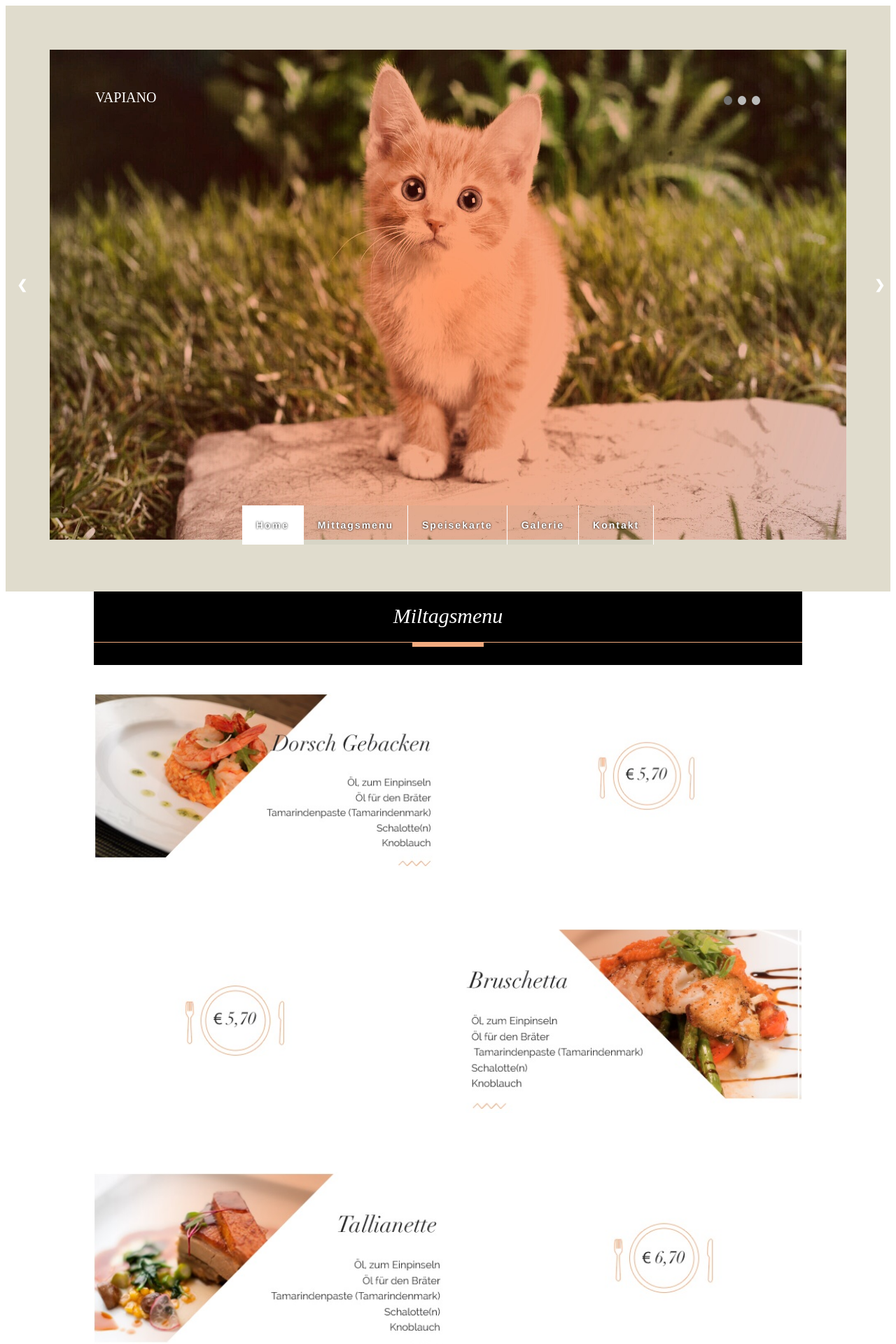
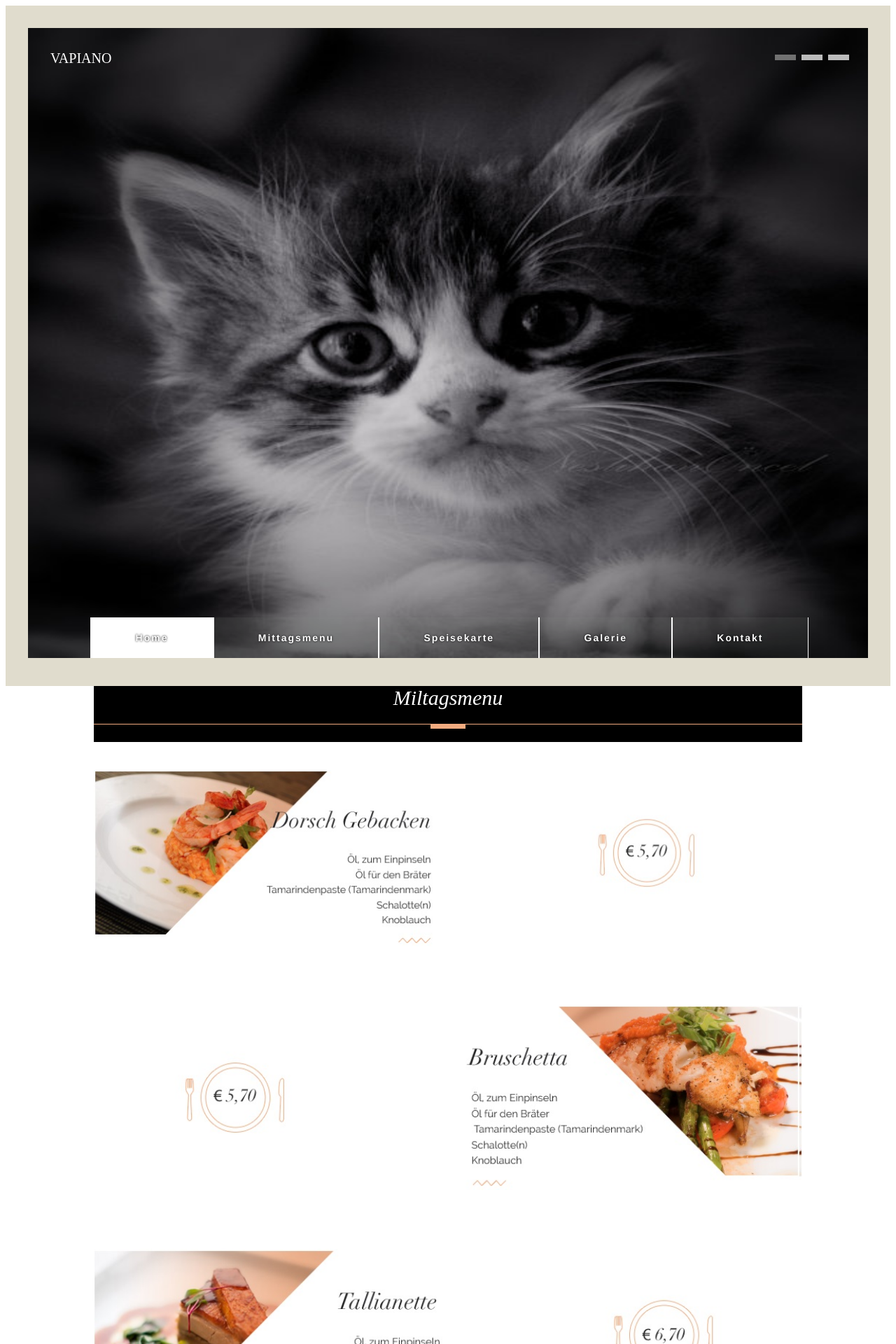
Before and after one commit to STEAMerror/STEAMerror.github.io, a PHP site: page / in a window 1280 px wide. Shown: the top 1920 px of the page at 70% size. Run offline with PHP 8.4, Linux system fonts and the light colour scheme.

Commit message:
reconstruction

```diff
--- a/braind1task/css/style.css
+++ b/braind1task/css/style.css
@@ -1,72 +1,49 @@
 /* Slider css */
-.slider{
+header .slider{
   background-color: #E0DCCD;
   padding-bottom: 40px;
 }
-.swapSlider{
+header .slider .swapSlider{
   position:absolute;
-    margin-left: 80%;
-    margin-top:10%;
+  margin-left: calc(90% - 55px);
+  margin-top: 5%;
 }
-.sliderImg{
-    margin: 5%;
-    width: 90%;
+header .slider .sliderImg{
+  margin: 2.5% 2.5% 0 2.5%;
+  width: 95%;
 }
-.slideshow-container {
-    max-width: 1980px;
+header .slider .slideshow-container {
   position: relative;
   margin: auto;
 }
-    /* Next & previous buttons */
-  .prev, .next {
-    cursor: pointer;
-    position: absolute;
-    top: 50%;
-    width: auto;
-    margin-top: -20px;
-    padding: 16px;
-    color: white;
-    font-weight: bold;
-    font-size: 18px;
-    transition: 0.6s ease;
-    border-radius: 0 3px 3px 0;
-    user-select: none;
-  }
-    /* Position the "next button" to the right */
-  .next {
-    right: 0;
-    border-radius: 3px 0 0 3px;
-  }
-  .prev:hover, .next:hover {
-    background-color: rgba(0,0,0,0.8);
-  }
-  .vapianoText {
+
+header .slider .vapianoText {
   color: white;
   font-size: 20px;
-    margin: 10%;
+  margin: 5%;
   position: absolute;
-    top: 0;
 }
+
 /* The dots/bullets/indicators */
-  .dot {
+header .slider .dot {
   cursor: pointer;
-    height: 13px;
-    width: 12px;
+  height: 8px;
+  width: 30px;
   margin: 0 2px;
   background-color: #bbb;
-    border-radius: 50%;
   display: inline-block;
   transition: background-color 0.6s ease;
 }
-  .active, .dot:hover {
+header .slider .active, .dot:hover {
   background-color: #717171;
 }
+
 /* Fading animation */
-  .fade {
+header .slider .fade {
   -webkit-animation-name: fade;
-    -webkit-animation-duration: 1.5s;
+  -webkit-animation-duration: 0.2s;
   animation-name: fade;
-    animation-duration: 0.5s;
+  animation-duration: 0.2s;
 }
 @-webkit-keyframes fade {
   from {opacity: .4}
@@ -78,45 +55,36 @@
 }
 
 /* menu css */
-  .mainMenu {
-    width: 100%;
-    display: flex;
-    /* -webkit-box-pack: center;
-    -ms-flex-pack: center; */
-    justify-content: center;
-    -webkit-box-align: center;
-    -ms-flex-align: center;
-    align-items: center;
-    margin-top: -9%;
-    margin-bottom: 30px;
+header .slider .mainMenu {
+  margin-top: -62px;
+  text-align: center;
 }
-  .mainMenu ul {
-    list-style: none;
-    padding: 0px;
+header .slider .mainMenu ul {
+  padding-left: 0;
+  margin: 0;
 }
-  .mainMenu ul li {
+header .slider .mainMenu ul li {
   /* выстраиваем элементы списка в один ряд */
-    display: block;
+  margin-right: -4px;
+  padding: 20px 5%;
+  display: inline-block;
+  background-color: rgba(141, 143, 142, 0.1);
+  border-width: 12.12px;
   border-color: white;
-    float: left;
-    display: inline-block;
+  border-right: 1px solid #fff;
+  border-left: 1px solid #fff;
 }
-  .mainMenu ul li a {
-    padding: 20px;
+header .slider .mainMenu ul li a {
   text-decoration: none;
   font: bold 14px Helvetica, sans-serif;
   letter-spacing: 2px;
   color: #FFFFFF;
   text-shadow: #000 0px 0px 3px;
-    border-width: 12.12px;
-    border-color: white;
-    background-color: rgba(141, 143, 142, 0.1);
-    border-right: 1px solid #fff;
 }
-  .mainMenu ul li a.active {
+header .slider .mainMenu ul li.active {
   background: white;
 }
-  .mainMenu ul li a:hover {
+header .slider .mainMenu ul li:hover {
   background-color: white;
   -moz-opacity: .90;
   filter: alpha(opacity=90);
@@ -130,13 +98,14 @@
 .blackHeader {
   font-style: italic;
   width: 80%;
+  height: 80px;
   margin: 0 10% 0 10%;
   text-align: center;
   background-color: black;
   color: white;
 }
 .blackHeader hr {
-    width: 10%;
+  width: 5%;
   border: none;
   color: rgb(242, 171, 127 );
   background-color: rgb(242, 171, 127 );
@@ -153,17 +122,17 @@
 }
 
 /* food coast css */
-  .foodCoast img {
+.main .foodCoast img {
   margin: 40px 10% 40px 10%;
   width: 80%;
 }
 
 /* workingTime css */
-  .workingTime {
+.main .workingTime {
   font-style: italic;
   font-size: 20px;
   text-align: center;
-      width: 40%;
+  width: 25%;
   margin-top: 20px;
   margin-bottom: 40px;
   margin-left: auto;
--- a/braind1task/index.html
+++ b/braind1task/index.html
@@ -18,42 +19,42 @@
 
         <div class="mySlides fade">
             <div class="vapianoText">VAPIANO</div>
-            <img class="sliderImg" src="img/cat4.jpg" height="700px" alt="">
+            <img class="sliderImg" src="img/cat1.jpg" height="900px" alt="">
         </div>
 
         <div class="mySlides fade">
             <div class="vapianoText">VAPIANO</div>
-            <img class="sliderImg" src="img/cat5.jpg" height="700px" alt="">
+            <img class="sliderImg" src="img/cat2.jpg" height="900px" alt="">
         </div>
 
         <div class="mySlides fade">
             <div class="vapianoText">VAPIANO</div>
-            <img class="sliderImg" src="img/cat6.jpg" height="700px" alt="">
+            <img class="sliderImg" src="img/cat3.jpg" height="900px" alt="">
         </div>
 
+
+
+    </div>
     <!-- Меню на слайдере -->
     <div class="mainMenu">
         <ul>
-                <li><a href='#home' title="Home" class="active">Home</a></li>
+            <li class="active"><a href='#home' title="Home">Home</a></li>
             <li><a href='#mittagsmenu' title="Mittagsmenu">Mittagsmenu</a></li>
             <li><a href='#speisekarte' title="Speisekarte">Speisekarte</a></li>
             <li><a href=* title="Galerie">Galerie</a></li>
             <li><a href='#kontakt' title="Kontakt">Kontakt</a></li>
         </ul>
     </div>
-        <a class="prev" onclick="plusSlides(-1)">&#10094</a>
-        <a class="next" onclick="plusSlides(1)">&#10095</a>
-    </div>
 </div>
 
 <!-- Шапка mittagsmenu -->
-<header>
+
 <div class="blackHeader">
-    <br>
+
     <span class="nameMenu" id="mittagsmenu">Miltagsmenu</span>
     <div class="orangeLine"><hr></div>
     <hr>
-    <br>
+
 </div>
 </header>
 
--- a/braind1task/js/main.js
+++ b/braind1task/js/main.js
@@ -28,12 +28,6 @@ function showSlides(n) {
 }
 
 
-
-
-
-
-
-
 var slideIndex1 = 1;
 showSlides1(slideIndex1);
 
--- a/braind2task/index.html
+++ b/braind2task/index.html
@@ -6,7 +6,7 @@
     <link href="style.css" rel="stylesheet" type="text/css" />
 </head>
 
-<body>
+<body id="modal_body">
   <img src="cat1.jpg" height="1500px">
   <button class="btn" id="myBtn">Открыть окно</button>
   <div id="myModal" class="modal">
```
Also changed, not shown: other parts of braind1task/css/style.css (+86 -60 lines), other parts of braind1task/index.html (+16 -22 lines), braind2task/main.js (+3 -6 lines), braind1task/img/cat4.jpg (deleted), braind1task/img/cat5.jpg (deleted), braind1task/img/cat6.jpg (deleted), braind2task/README.md (added), 1 other file. Lines whose indentation alone changed are shown as unchanged.
